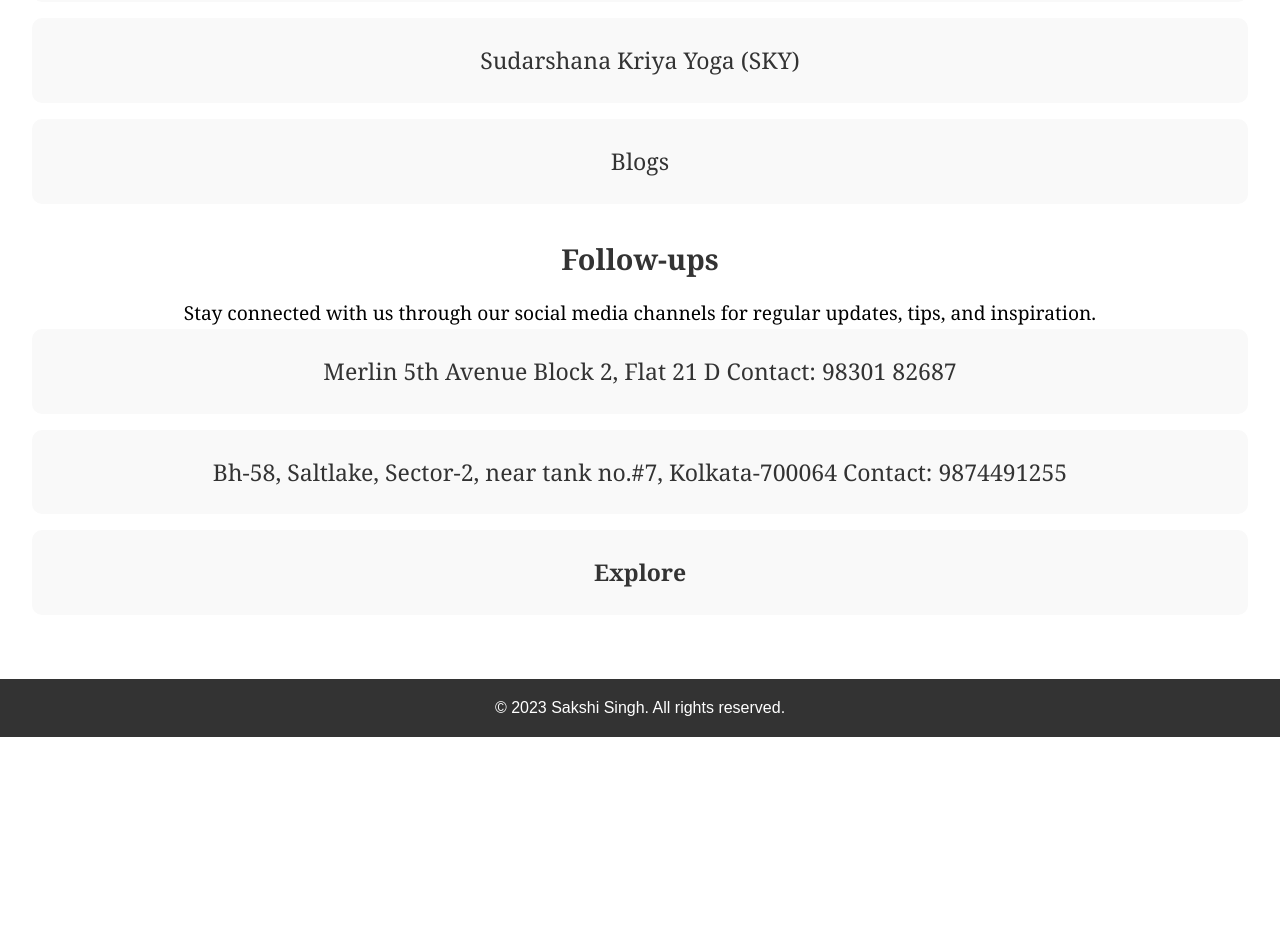
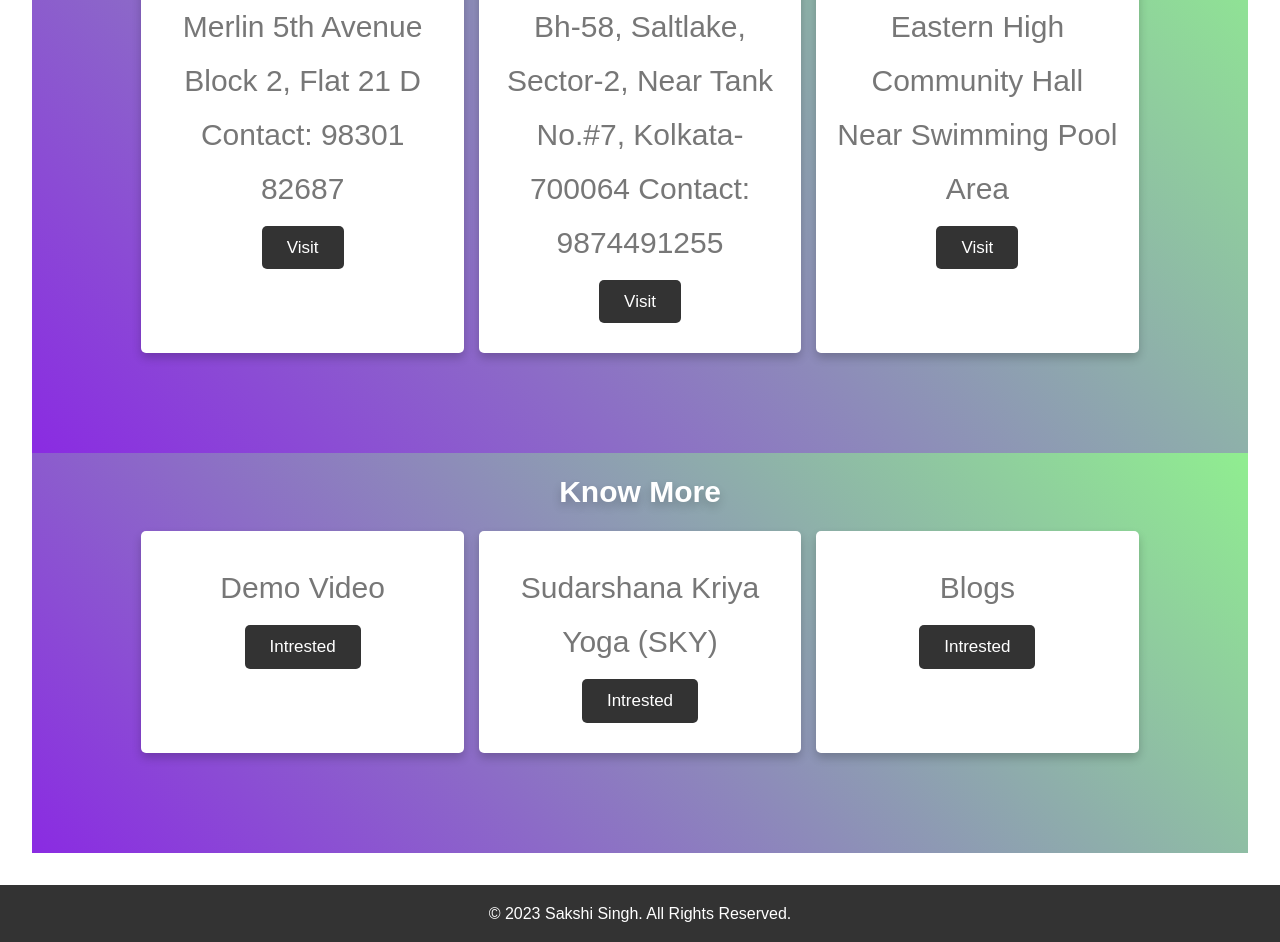
Before and after one commit to S-dev-coder/Sweety-Saboo, a plain HTML site: page services.html in a window 1280 px wide. Shown: the part 1047-1989 px from the top of the page. Before the commit the page ends 1784 px from the top, so only its background shows below. Drawn offline with Linux system fonts and the light colour scheme.

Commit message:
Styling:Applied Css Grid

```diff
--- a/services.html
+++ b/services.html
@@ -10,44 +10,137 @@
     <header>
         <h1><strong>Services</strong></h1>
     </header>
+
+
     <main>
-        <section class="services">
-            <h2>Register Now</h2>
-            <ul class="service-list">
-                <li><a href="https://www.artofliving.online/registration.php?event_id=703134">Morning Batch (6:30Am-9:30Am) </a></li>
-                <li><a href="https://www.artofliving.online/registration.php?event_id=703141">Afternoon Batch (11:00Am-2:00Pm) </a></li>
-                <li><a href="https://www.artofliving.online/registration.php?event_id=703141">Evening Batch (5:30Pm-8:30Pm) </a></li>
-            </ul>
-        </section>
+        <section class="Services">
+            <div class="container">
+
+    <h1 class="heading">Register Now</h1>
+
+    <div class="box-container">
+        <!-- <h3>Register now</h3> -->
+        <div class="box">
+            <p>Morning Batch (6:30Am-9:30Am)</p>
+            <a href="https://www.artofliving.online/registration.php?event_id=703134" class="btn">Intrested</a>
+        </div>
+
+        <div class="box">
+            <p>Afternoon Batch (11:00Am-2:00Pm)</p>
+            <a href="https://www.artofliving.online/registration.php?event_id=703134" class="btn">Intrested</a>
+        </div>
+
+        <div class="box">
+            <p>Evening Batch (5:30Pm-8:30Pm)</p>
+            <a href="https://www.artofliving.online/registration.php?event_id=703134" class="btn">Intrested</a>
+        </div>
+
+    </div>
+
+</div>
+
+</section>
 
         <section class="upcoming-courses">
-            <h2>Upcoming Courses</h2>
-            <ul class="course-list">
-                <li><a href="#">Mindful Yoga Retreat</a></li>
-                <li><a href="#">Inner Peace Workshop</a></li>
-                <li><a href="#">Stress Relief Course</a></li>
-            </ul>
-        </section>
+            <div class="container">
 
-        <section class="events">
-            <h2>Know More</h2>
-            <ul class="event-list">
-                <li><a href="https://www.instagram.com/reel/Csbmefyp4Tl/?utm_source=ig_web_copy_link&igshid=MzRlODBiNWFlZA%3D%3D">Demo Video</a></li>
-                <li><a href="https://youtu.be/F4S_4jX0ERA">Sudarshana Kriya Yoga (SKY)</a></li>
-                <li><a href="https://www.artofliving.org/in-en/sudarshan-kriya/benefits/99-benefits-sudarshan-kriya">Blogs</a></li>
-            </ul>
+                <h1 class="heading">Upcoming Courses</h1>
+
+                <div class="box-container">
+                    <!-- <h3>Register now</h3> -->
+                    <div class="box">
+                        <p>Mindful Yoga Retreat</p>
+                        <a href="https://www.artofliving.online/registration.php?event_id=703134" class="btn">Intrested</a>
+                    </div>
+
+                    <div class="box">
+                        <p>Inner Peace Workshop</p>
+                        <a href="https://www.artofliving.online/registration.php?event_id=703134" class="btn">Intrested</a>
+                    </div>
+
+                    <div class="box">
+                        <p>Stress Relief Course</p>
+                        <a href="https://www.artofliving.online/registration.php?event_id=703134" class="btn">Intrested</a>
+                    </div>
+
+                </div>
+
+            </div>
         </section>
 
         <section class="follow-ups">
-            <h2>Follow-ups</h2>
-            <p>Stay connected with us through our social media channels for regular updates, tips, and inspiration.</p>
-            <ul class="social-media-list">
-                <li><a href="https://www.google.com/maps/place/MERLIN+5TH+AVENUE/@22.568198,88.4461148,17z/data=!3m1!4b1!4m6!3m5!1s0x3a027503ced1263d:0xed99f9773c0f6b35!8m2!3d22.568198!4d88.4461148!16s%2Fg%2F11c461ztk1?entry=ttu">Merlin 5th Avenue Block 2, Flat 21 D Contact: 98301 82687</a></li>
-                <li><a href="https://maps.app.goo.gl/CTYWunbsGDYyxBtW8">Bh-58, Saltlake, Sector-2, near tank no.#7, Kolkata-700064 Contact: 9874491255</a></li>
-                <li><a href="https://www.artofliving.org/in-en/search/course#distance=50&sSearch=&st=&lat=&lng=&mctype=535&acol=0&c=in&cc=&d1=&d2=&time=&course_language=&ftype=all&gtag="><b>Explore</b></a></li>
-            </ul>
+            <div class="container">
+
+                <h1 class="heading">Follow-ups</h1>
+                <!-- <p>Stay connected with us through our social media channels for regular updates, tips, and inspiration.</p> -->
+                <div class="box-container">
+                    <!-- <h3>Register now</h3> -->
+                    <div class="box">
+                        <p>Merlin 5th Avenue Block 2, Flat 21 D Contact: 98301 82687</p>
+                        <a href="https://www.google.com/maps/place/MERLIN+5TH+AVENUE/@22.568198,88.4461148,17z/data=!3m1!4b1!4m6!3m5!1s0x3a027503ced1263d:0xed99f9773c0f6b35!8m2!3d22.568198!4d88.4461148!16s%2Fg%2F11c461ztk1?entry=ttu" class="btn">Visit</a>
+                    </div>
+
+                    <div class="box">
+                        <p>Bh-58, Saltlake, Sector-2, near tank no.#7, Kolkata-700064 Contact: 9874491255</p>
+                        <a href="https://maps.app.goo.gl/CTYWunbsGDYyxBtW8" class="btn">Visit</a>
+                    </div>
+
+                    <div class="box">
+                        <p> Eastern High Community hall near swimming pool area</p>
+                        <a href="https://maps.app.goo.gl/TB6iDcEyLCk78nX66" class="btn">Visit</a>
+                    </div>
+
+                </div>
+
+            </div>
+
         </section>
+
+
+
+
+
+
+
+
+
+
+
+
+
+        <section class="events">
+
+            <div class="container">
+
+                <h1 class="heading">Know More</h1>
+
+                <div class="box-container">
+                    <!-- <h3>Register now</h3> -->
+                    <div class="box">
+                        <p>Demo Video</p>
+                        <a href="https://www.instagram.com/reel/Csbmefyp4Tl/?utm_source=ig_web_copy_link&igshid=MzRlODBiNWFlZA%3D%3D" class="btn">Intrested</a>
+                    </div>
+
+                    <div class="box">
+                        <p>Sudarshana Kriya Yoga (SKY)</p>
+                        <a href="https://youtu.be/F4S_4jX0ERA" class="btn">Intrested</a>
+                    </div>
+
+                    <div class="box">
+                        <p>Blogs</p>
+                        <a href="https://www.artofliving.org/in-en/sudarshan-kriya/benefits/99-benefits-sudarshan-kriya" class="btn">Intrested</a>
+                    </div>
+
+                </div>
+
+            </div>
+        </section>
+
+
+
+
     </main>
+
     <footer>
         <p>&copy; 2023 Sakshi Singh. All rights reserved.</p>
     </footer>
--- a/style3.css
+++ b/style3.css
@@ -1,3 +1,5 @@
+
+
 /* Reset some default styles */
 body, h1, h2, h3, p, ul, li, blockquote {
     margin: 0;
@@ -11,14 +13,12 @@ body {
 }
 
 header {
-    background-color: #f86262;
+    background-color: #8ae9b5c7;
     color: #000000;
     padding: 1rem;
     text-align: center;
-    font-family: Georgia, Arial and Helvetica;
+    font-family: Georgia, Arial, and Helvetica;
     font-size: x-large;
-
-
 }
 
 nav ul {
@@ -39,48 +39,10 @@ main {
     padding: 2rem;
 }
 
-.services, .upcoming-courses, .events, .follow-ups {
-    margin-bottom: 2rem;
-    text-align: center;
-    font-size:larger;
-    font-family: Georgia, 'Times New Roman', Times, serif;
-
-}
 
 h2 {
     color: #333;
     margin-bottom: 1rem;
-}
-
-.service-list, .course-list, .event-list, .social-media-list {
-    list-style: none;
-    padding: 0;
-    font-size:larger;
-    font-family: Georgia, 'Times New Roman', Times, serif;
-}
-
-.service-list li, .course-list li, .event-list li, .social-media-list li {
-    margin-bottom: 1rem;
-}
-
-.service-list a, .course-list a, .event-list a, .social-media-list a {
-    display: block;
-    background-color: #f9f9f9;
-    padding: 1.5rem;
-    border-radius: 10px;
-    text-decoration: none;
-    color: #333;
-    transition: transform 0.3s ease-in-out, box-shadow 0.3s ease-in-out;
-}
-
-.service-list a:hover, .course-list a:hover, .event-list a:hover, .social-media-list a:hover {
-    transform: translateY(-5px);
-    box-shadow: 0px 5px 15px rgb(241, 4, 4);
-}
-
-.service-list a:active, .course-list a:active, .event-list a:active, .social-media-list a:active {
-    transform: translateY(0);
-    box-shadow: none;
 }
 
 footer {
@@ -106,5 +68,90 @@ footer {
 
     .service-list a, .course-list a, .event-list a, .social-media-list a {
         padding: 1rem;
+        flex: 0 0 100%;
     }
 }
+
+
+@import url('https://fonts.googleapis.com/css2?family=Poppins:wght@100;200;300;400;500;600;700&display=swap');
+
+*{
+    font-family: 'Poppins', sans-serif;
+    margin:0; padding:0;
+    box-sizing: border-box;
+    outline: none; border:none;
+    text-decoration: none;
+    text-transform: capitalize;
+    transition: .2s linear;
+}
+
+.container{
+    background:linear-gradient(45deg, blueviolet, lightgreen);
+    padding:15px 9%;
+    padding-bottom: 100px;
+}
+
+.container .heading{
+    text-align: center;
+    padding-bottom: 15px;
+    color:#fff;
+    text-shadow: 0 5px 10px rgba(0,0,0,.2);
+    font-size: 30px;
+}
+
+.container .box-container{
+    display: grid;
+    grid-template-columns: repeat(auto-fit, minmax(270px, 1fr));
+    gap:15px;
+    font-size:x-large;
+}
+
+.container .box-container .box{
+    box-shadow: 0 5px 10px rgba(0,0,0,.2);
+    border-radius: 5px;
+    background: #fff;
+    text-align: center;
+     font-size:larger;
+    padding:30px 20px;
+}
+
+.container .box-container .box img{
+    height: 80px;
+}
+
+.container .box-container .box h3{
+    color:#444;
+    font-size:large;
+    padding:10px 0;
+}
+
+.container .box-container .box p{
+    color:#777;
+    font-size: 30px;
+    line-height: 1.8;
+}
+
+.container .box-container .box .btn{
+    margin-top: 10px;
+    display: inline-block;
+    background:#333;
+    color:#fff;
+    font-size: 17px;
+    border-radius: 5px;
+    padding: 8px 25px;
+}
+
+.container .box-container .box .btn:hover{
+    letter-spacing: 1px;
+}
+
+.container .box-container .box:hover{
+    box-shadow: 0 10px 15px rgba(0,0,0,.3);
+    transform: scale(1.03);
+}
+
+@media (max-width:768px){
+    .container{
+        padding:20px;
+    }
+}
```
